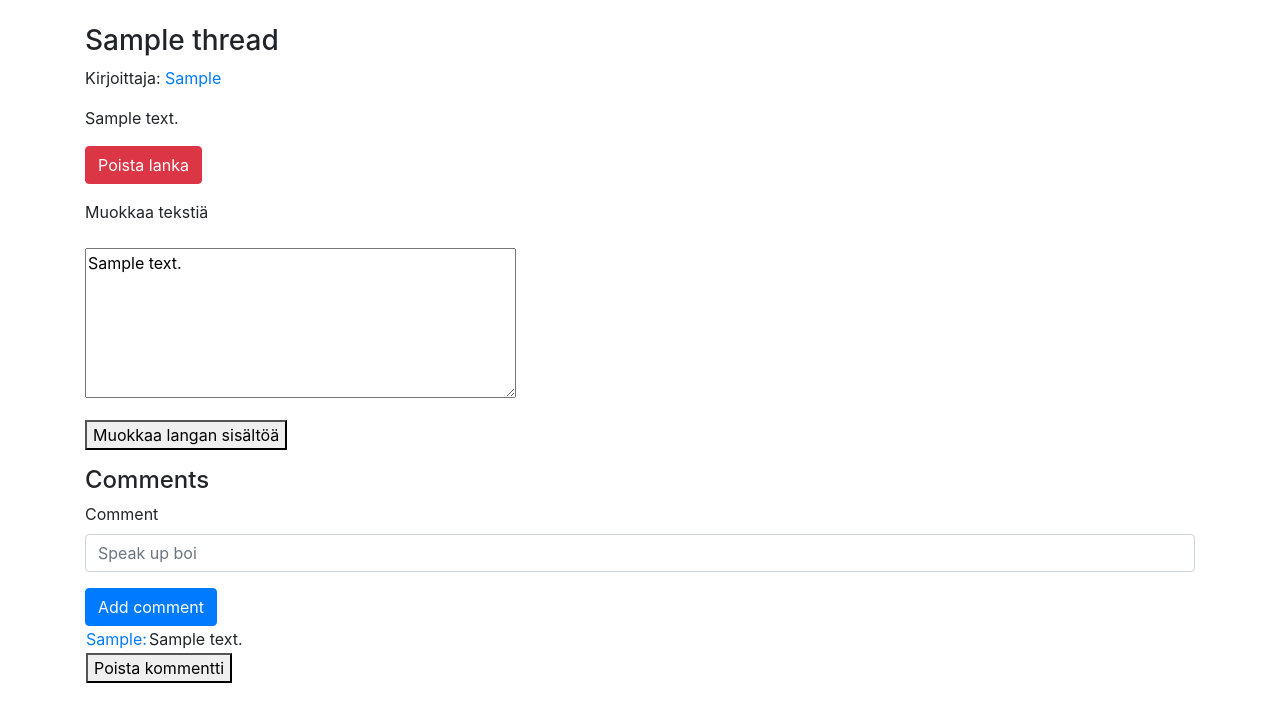
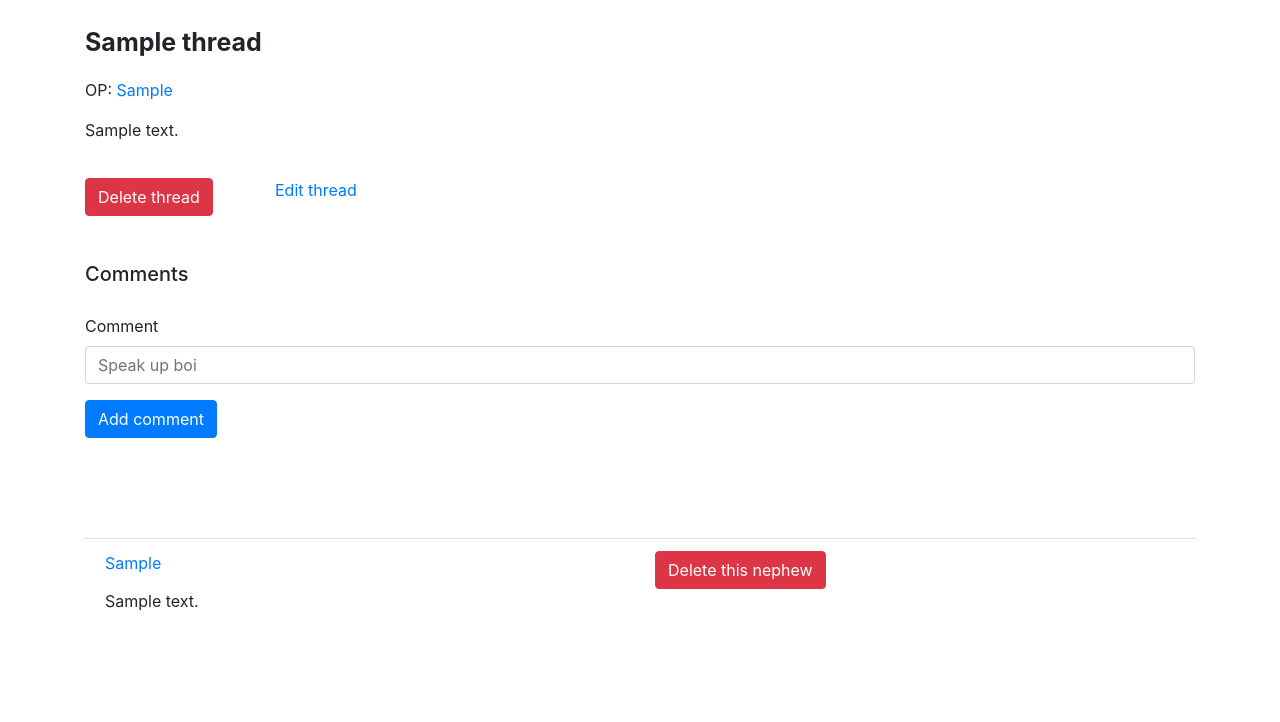
Before and after one commit to OlliJ5/Shneakers, a Flask app: page /threads/1 in a window 1280 px wide. Shown: the part 56-778 px from the top of the page. Run offline with Flask 2, Linux system fonts and the light colour scheme; a user stored in the database is signed in; tables that the repository leaves empty hold one stand-in row (values such as "Sample post"); some libraries are stand-ins or nearby versions.

Commit message:
tyyli ja käytettävyys parannuksia

```diff
--- a/application/templates/auth/loginform.html
+++ b/application/templates/auth/loginform.html
@@ -15,6 +15,7 @@
     {{ form.password.label }}
     {{ form.password(class="form-control", placeholder="Enter password")}}
   </div>
+  <button type="submit" class="btn btn-primary">Login</button>
 </form>
 <a href="{{ url_for('auth_form') }}">Ei käyttäjää? Luo tästä uusi</a>
 {% endblock %}
--- a/application/templates/layout.html
+++ b/application/templates/layout.html
@@ -3,6 +3,7 @@
 
 <head>
   <meta charset="utf-8" />
+  <meta name="viewport" content="width=device-width, initial-scale=1, shrink-to-fit=no">
   <title>Shneakers</title>
   <link rel="stylesheet" href="https://maxcdn.bootstrapcdn.com/bootstrap/4.0.0/css/bootstrap.min.css" integrity="sha384-Gn5384xqQ1aoWXA+058RXPxPg6fy4IWvTNh0E263XmFcJlSAwiGgFAW/dAiS6JXm"
     crossorigin="anonymous">
--- a/application/templates/threads/one.html
+++ b/application/templates/threads/one.html
@@ -1,42 +1,36 @@
 {% extends "layout.html" %}
 
 {% block body %}
-  <h3>{{thread.title}}</h3>
-  <p>Kirjoittaja: <a href="{{ url_for('user_profile', user_id=thread.account_id) }}">{{thread.creator}}</a></p>
+
+<p style="font-size: 25px; font-weight: bold; word-wrap: break-word;">{{thread.title}}</p>
+<p>OP:
+  <a href="{{ url_for('user_profile', user_id=thread.account_id) }}">{{thread.creator}}</a>
+</p>
 <p>{{thread.text}}</p>
 
+<div class="row" style="padding-top: 20px; padding-bottom: 30px">
+  <div class="col-lg-2 col-md-3 col-sm-4 col-xs-12">
     {% if current_user.id == thread.account_id or current_user.role == "ADMIN" %}
     <form method="POST" action="{{ url_for('thread_delete', thread_id=thread.id) }}">
       <div class="form-group">
-      <button type="submit" class="btn btn-danger">Poista lanka</button>
+        <button type="submit" class="btn btn-danger">Delete thread</button>
       </div>
     </form>
     {% endif %}
+  </div>
+  <div class="col">
+    {% if current_user.id == thread.account_id %}
+    <a href="{{ url_for('thread_editform', thread_id=thread.id) }}">Edit thread</a>
+    {% endif %}
+  </div>
+</div>
 
-  {% if current_user.id == thread.account_id %}
-  <form method="POST" action="{{ url_for('thread_edit', thread_id=thread.id) }}">
-    <div class="form-group">
-      <p>{{ form.text.label }}</p>
-      <p>{{ form.text(value=thread.text) }}</p>
-      <ul>
-        {% for error in form.text.errors %}
-        <li>
-          {{ error }}
-        </li>
-        {% endfor %}
-      </ul>
-      <button type="submit">Muokkaa langan sisältöä</button>
-    </div>
-  </form>
-  {% endif %}
-
-  <h4>Comments</h4>
+<h5>Comments</h5>
 
 {% if current_user.is_authenticated %}
-  <form method="POST" action="{{ url_for('comment_post', thread_id=thread.id) }}">
+<form method="POST" action="{{ url_for('comment_post', thread_id=thread.id) }}" style="padding-bottom: 50px; padding-top: 20px">
   <div class=form-group>
-      {{ commentForm.text.label }}
-      {{ commentForm.text(class="form-control", placeholder="Speak up boi")}}
+    {{ commentForm.text.label }} {{ commentForm.text(class="form-control", placeholder="Speak up boi")}}
     <ul>
       {% for error in commentForm.text.errors %}
       <li>
@@ -46,30 +40,31 @@
     </ul>
   </div>
   <button type="submit" class="btn btn-primary">Add comment</button>
+</form>
 {% endif %}
 
-
-
-  <table>
+<ul class="list-group list-group-flush" style="padding-top: 50px">
   {% for comment in comments %}
-    <tr>
-      <td>
-        <a href="{{ url_for('user_profile', user_id=comment.account_id) }}">{{comment.creator}}:</a>
-      </td>
-      <td>
-        {{comment.text}}
-      </td>
-    </tr>
+  <li class="list-group-item">
+  <div class="row">
+    <div class="col">
+      <a href="{{ url_for('user_profile', user_id=comment.account.id) }}">{{comment.creator}}</a>
+    </div>
+    <div class="col">
       {% if current_user.id == comment.account_id or current_user.role == "ADMIN" %}
-    <tr>
-      <td colspan="2">
       <form method="POST" action="{{ url_for('comment_delete', comment_id=comment.id) }}">
-          <button type="submit">Poista kommentti</button>
+        <button type="submit" class="btn btn-danger">Delete this nephew</button>
       </form>
-      </td>
-    </tr>
       {% endif %}
+    </div>
+  </div>
+  <div class="row">
+    <div class="col">
+      {{ comment.text }}
+    </div>
+  </div>
+  </li>
   {% endfor %}
-  </table>
+</ul>
 
 {% endblock %}
--- a/application/threads/forms.py
+++ b/application/threads/forms.py
@@ -10,7 +10,7 @@ class ThreadForm(FlaskForm):
         csrf = False
 
 class ThreadEditForm(FlaskForm):
-    text = TextAreaField("Muokkaa tekstiä ", [validators.DataRequired(), validators.Length(min=10)], render_kw={"rows":6, "cols": 40})
+    text = TextAreaField("Edit thread's content ", [validators.DataRequired(), validators.Length(min=10)], render_kw={"rows":6, "cols": 40})
 
     class Meta:
         csrf = False
--- a/application/threads/views.py
+++ b/application/threads/views.py
@@ -26,12 +26,19 @@ def threads_by_category(category_name):
 def thread_show(thread_id):
     t = Thread.query.get(thread_id)
     comments = Comment.query.filter_by(thread_id=thread_id).all()
+
+    return render_template("threads/one.html", thread = t, commentForm = CommentForm(), comments = comments)
+
+@app.route("/thread/<thread_id>/edit")
+def thread_editform(thread_id):
+    t = Thread.query.get(thread_id)
+    comments = Comment.query.filter_by(thread_id=thread_id).all()
     form = ThreadEditForm()
     form.text.data = t.text
 
-    return render_template("threads/one.html", thread = t, form = form, commentForm = CommentForm(), comments = comments)
+    return render_template("threads/edit.html", thread = t, form = form)
 
-@app.route("/threads/<thread_id>/", methods=["POST"])
+@app.route("/threads/<thread_id>/edit", methods=["POST"])
 @login_required()
 def thread_edit(thread_id):
     form = ThreadEditForm(request.form)
```
Also changed, not shown: application/templates/threads/edit.html (added, +24 -0 lines), application/templates/threads/list.html (+10 -9 lines). Lines whose indentation alone changed are shown as unchanged.
